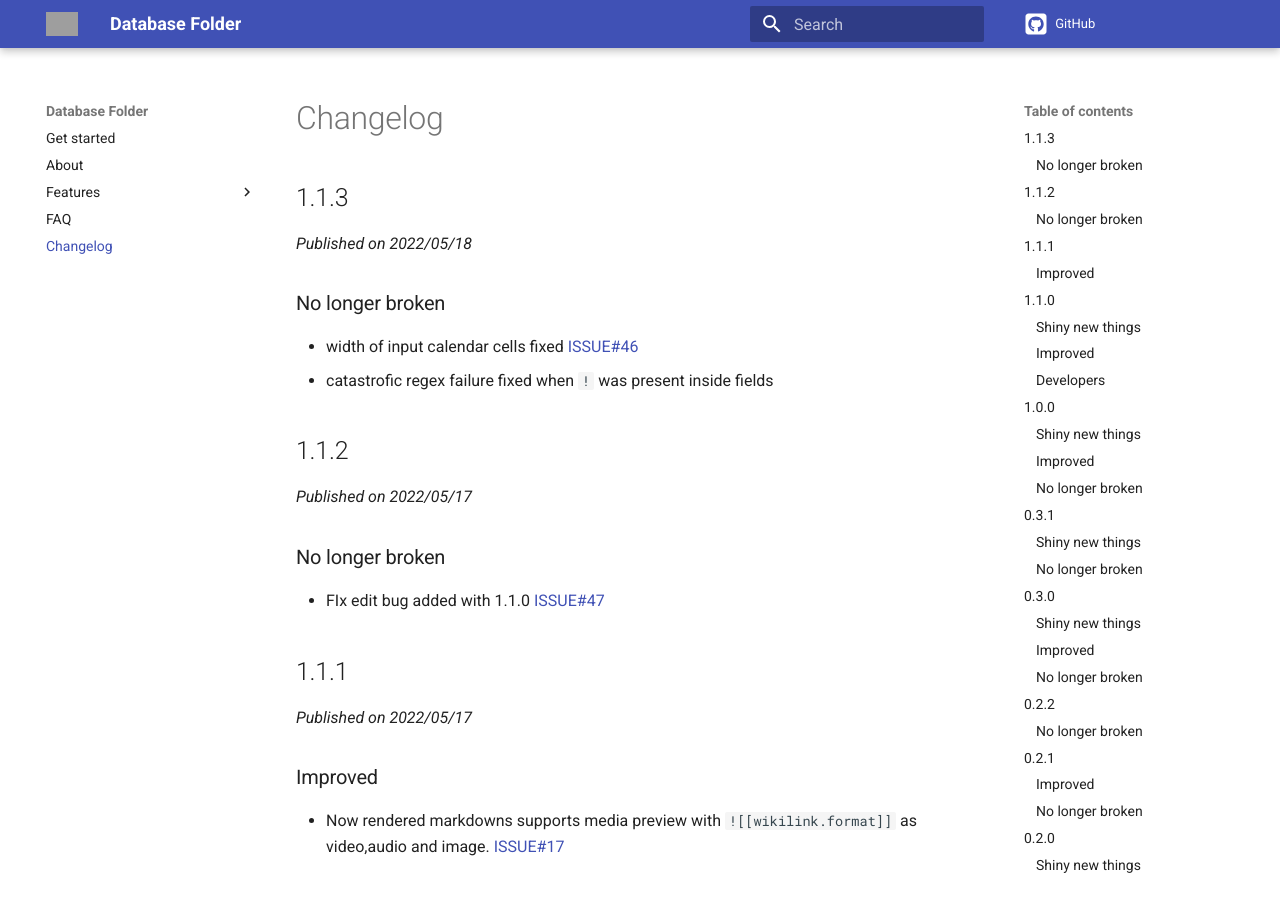
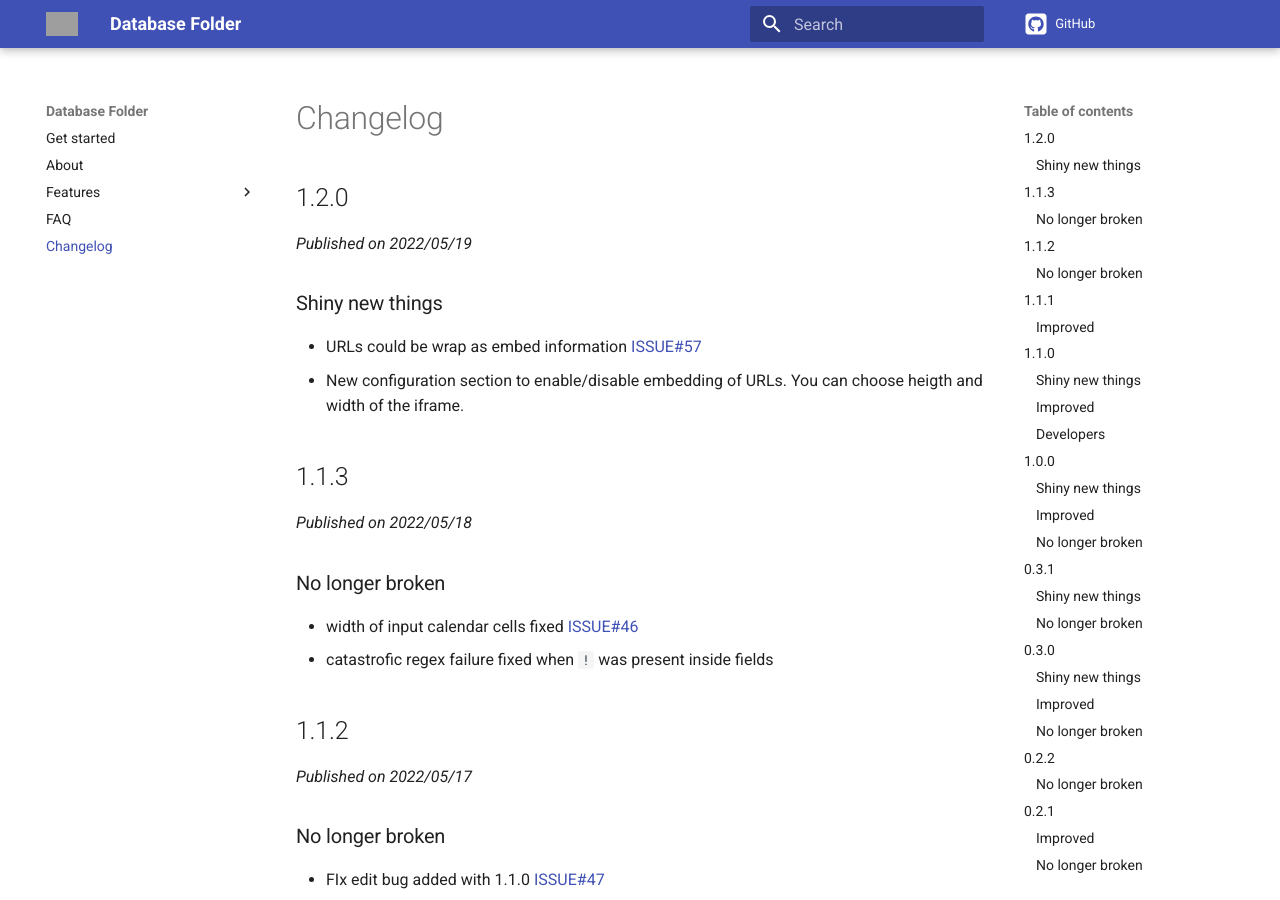
Before and after one commit to RafaelGB/obsidian-db-folder, an MkDocs documentation site: the page built from docs/docs/changelog.md, in a window 1280 px wide and 900 px high. Built offline with MkDocs 1.6.1 and Material for MkDocs 9.7.7, drawn with Linux system fonts in a browser that asks for light colours; comment, search, counter and statistics services are not loaded; grey boxes are pictures that could not be loaded.

Commit message:
prepared version

```diff
--- a/docs/docs/changelog.md
+++ b/docs/docs/changelog.md
@@ -1,3 +1,8 @@
+## 1.2.0
+*Published on 2022/05/19*
+### Shiny new things
+- URLs could be wrap as embed information [ISSUE#57](https://github.com/RafaelGB/obsidian-db-folder/issues/57)
+- New configuration section to enable/disable embedding of URLs. You can choose heigth and width of the iframe.
 ## 1.1.3
 *Published on 2022/05/18*
 ### No longer broken
--- a/package.json
+++ b/package.json
@@ -1,6 +1,6 @@
 {
 	"name": "obsidian-dbfolder",
-	"version": "1.1.3",
+	"version": "1.2.0",
 	"description": "This is a sample plugin for Obsidian (https://obsidian.md)",
 	"main": "main.js",
 	"scripts": {
```
Also changed, not shown: manifest.json.
